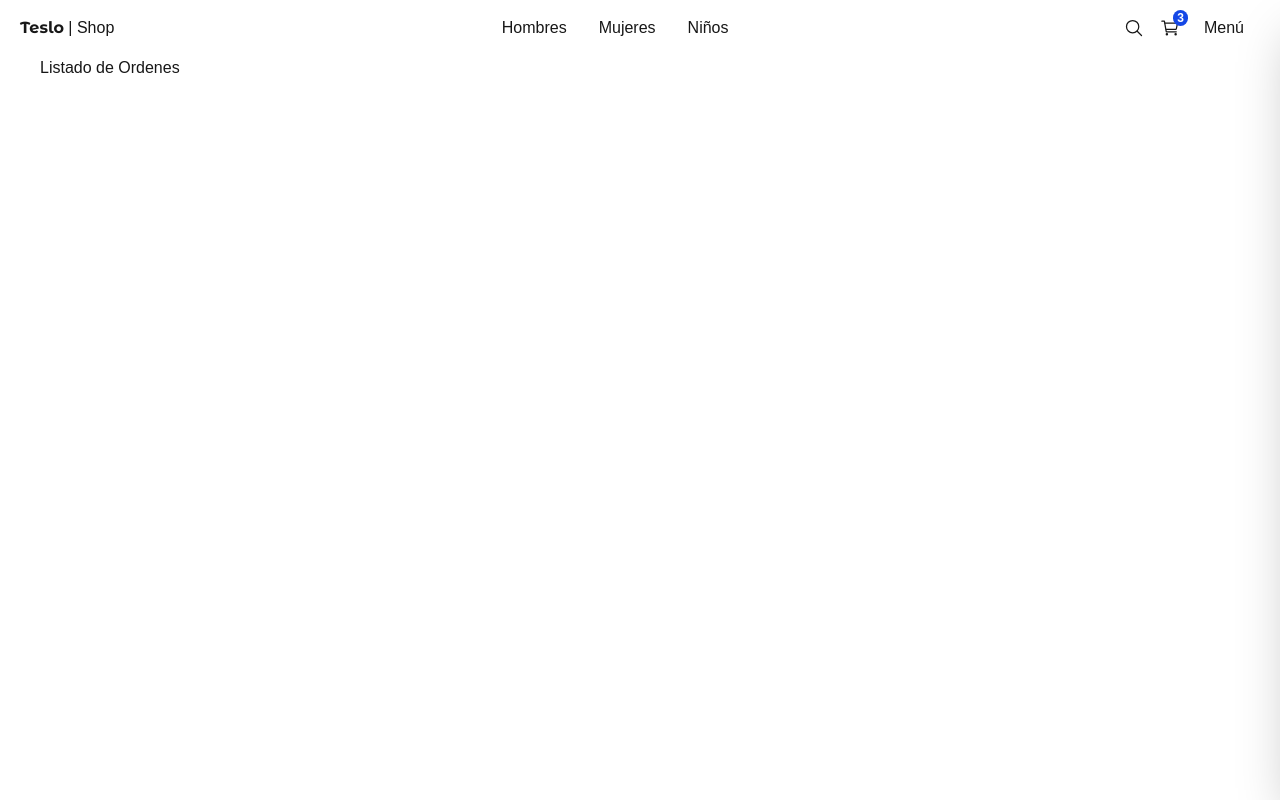
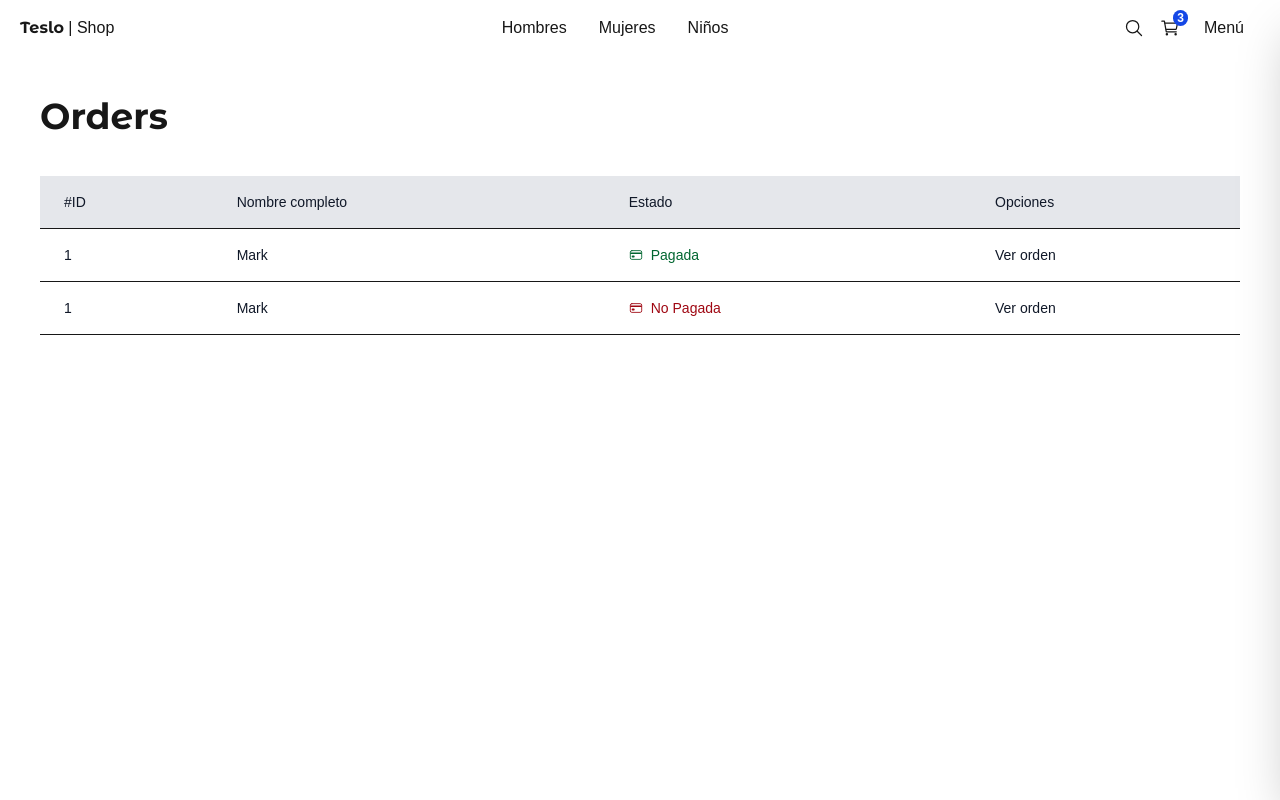
Before and after one commit to DevRodox/Nextjs-ecommerce-platform, a Next.js app: page /orders in a window 1280 px wide. Built offline with nearby package versions, Linux system fonts and the light colour scheme.

Commit message:
ADD empty cart

```diff
--- a/src/app/(shop)/empty/page.tsx
+++ b/src/app/(shop)/empty/page.tsx
@@ -1,8 +1,23 @@
+import Link from 'next/link';
+import { IoCartOutline } from 'react-icons/io5';
 
 export default function EmptyPage() {
   return (
-    <div>
-      <h1>Empty Page</h1>
+    <div className='flex justify-center items-center h-200'>
+      <IoCartOutline size={80} className='mx-5' />
+
+      <div className='flex flex-col items-center'>
+        <h1 className='text-xl font-semibold'>
+          Tu carrito está vacío
+        </h1>
+
+        <Link
+          className='text-blue-500 mt-2 text-4xl'
+          href='/'
+        >
+          Regresar
+        </Link>
+      </div>
     </div>
   );
-};
+}
--- a/src/app/(shop)/orders/[id]/page.tsx
+++ b/src/app/(shop)/orders/[id]/page.tsx
@@ -1,8 +1,7 @@
-import Link from 'next/link';
+import Image from 'next/image';
 
 import { Title } from '@/components';
 import { initialData } from '@/seed/seed';
-import Image from 'next/image';
 import clsx from 'clsx';
 import { IoCartOutline } from 'react-icons/io5';
 
--- a/src/app/(shop)/orders/page.tsx
+++ b/src/app/(shop)/orders/page.tsx
@@ -1,8 +1,82 @@
+import { Title } from '@/components';
+
+import Link from 'next/link';
+import { IoCardOutline } from 'react-icons/io5';
 
 export default function OrdersPage() {
   return (
-    <div>
-      <h1>Listado de Ordenes</h1>
-    </div>
+    <>
+      <Title title='Orders' />
+
+      <div className='mb-10'>
+        <table className='min-w-full'>
+          <thead className='bg-gray-200 border-b'>
+            <tr>
+              <th
+                scope='col'
+                className='text-sm font-medium text-gray-900 px-6 py-4 text-left'
+              >
+                #ID
+              </th>
+              <th
+                scope='col'
+                className='text-sm font-medium text-gray-900 px-6 py-4 text-left'
+              >
+                Nombre completo
+              </th>
+              <th
+                scope='col'
+                className='text-sm font-medium text-gray-900 px-6 py-4 text-left'
+              >
+                Estado
+              </th>
+              <th
+                scope='col'
+                className='text-sm font-medium text-gray-900 px-6 py-4 text-left'
+              >
+                Opciones
+              </th>
+            </tr>
+          </thead>
+          <tbody>
+            <tr className='bg-white border-b transition duration-300 ease-in-out hover:bg-gray-100'>
+              <td className='px-6 py-4 whitespace-nowrap text-sm font-medium text-gray-900'>
+                1
+              </td>
+              <td className='text-sm text-gray-900 font-light px-6 py-4 whitespace-nowrap'>
+                Mark
+              </td>
+              <td className='flex items-center text-sm  text-gray-900 font-light px-6 py-4 whitespace-nowrap'>
+                <IoCardOutline className='text-green-800' />
+                <span className='mx-2 text-green-800'>Pagada</span>
+              </td>
+              <td className='text-sm text-gray-900 font-light px-6 '>
+                <Link href='/orders/123' className='hover:underline'>
+                  Ver orden
+                </Link>
+              </td>
+            </tr>
+
+            <tr className='bg-white border-b transition duration-300 ease-in-out hover:bg-gray-100'>
+              <td className='px-6 py-4 whitespace-nowrap text-sm font-medium text-gray-900'>
+                1
+              </td>
+              <td className='text-sm text-gray-900 font-light px-6 py-4 whitespace-nowrap'>
+                Mark
+              </td>
+              <td className='flex items-center text-sm  text-gray-900 font-light px-6 py-4 whitespace-nowrap'>
+                <IoCardOutline className='text-red-800' />
+                <span className='mx-2 text-red-800'>No Pagada</span>
+              </td>
+              <td className='text-sm text-gray-900 font-light px-6 '>
+                <Link href='/orders/123' className='hover:underline'>
+                  Ver orden
+                </Link>
+              </td>
+            </tr>
+          </tbody>
+        </table>
+      </div>
+    </>
   );
-};
+}
```
Also changed, not shown: src/app/(shop)/cart/page.tsx (+6 -2 lines).
